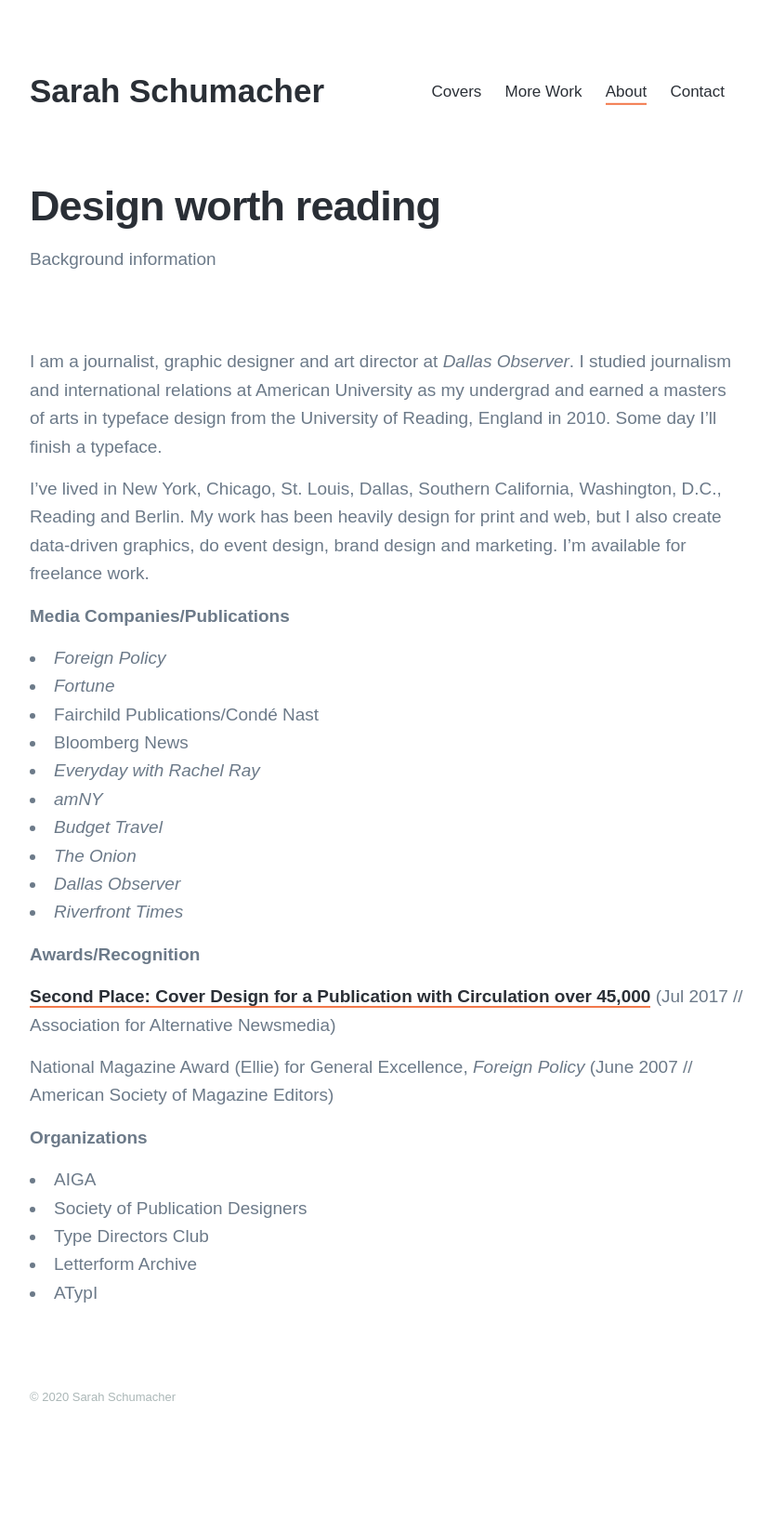
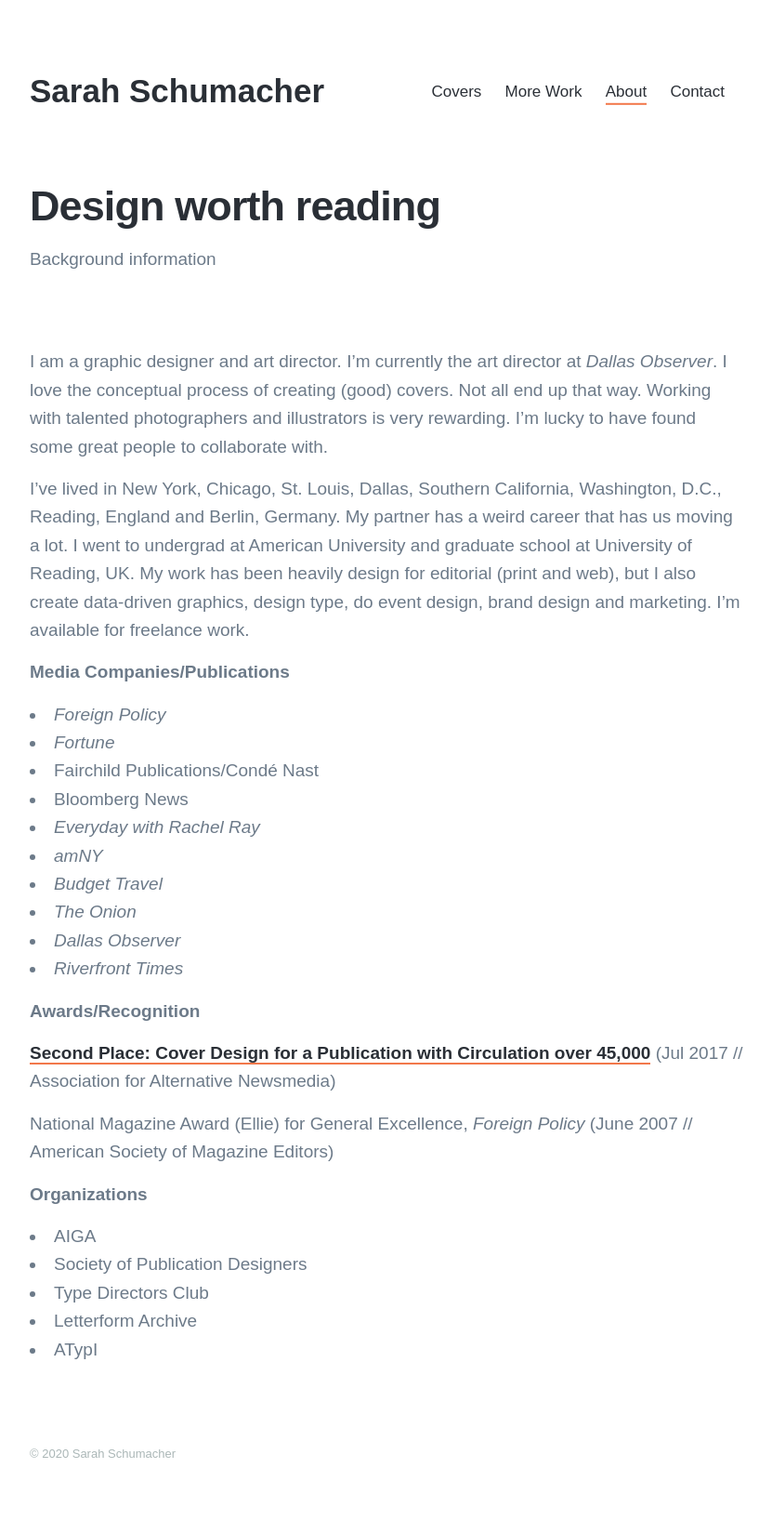
Before and after one commit to snsnsns/snsnsns.github.io, a Jekyll site: the page built from _pages/about.md, in a window 1280 px wide. Shown: the whole page at 93% size, without its empty margins (224-1055 px from the left). Built offline with Jekyll 4.4.1, drawn with Linux system fonts in a browser that asks for light colours; nearby versions of some CDN libraries; some web fonts are replaced; before the commit the page ends 1589 px from its top, so only the background shows below that.

Commit message:
update about.md

```diff
--- a/_pages/about.md
+++ b/_pages/about.md
@@ -3,9 +3,9 @@
 subtitle: Background information
 description: Art Direction & Design
 ---
-I am a journalist, graphic designer and art director at *Dallas Observer*. I studied journalism and international relations at American University as my undergrad and earned a masters of arts in typeface design from the University of Reading, England in 2010. Some day I'll finish a typeface.
+I am a graphic designer and art director. I'm currently the art director at *Dallas Observer*. I love the conceptual process of creating (good) covers. Not all end up that way. Working with talented photographers and illustrators is very rewarding. I'm lucky to have found some great people to collaborate with.
 
-I've lived in New York, Chicago, St. Louis, Dallas, Southern California, Washington, D.C., Reading and Berlin. My work has been heavily design for print and web, but I also create data-driven graphics, do event design, brand design and marketing. I'm available for freelance work.
+I've lived in New York, Chicago, St. Louis, Dallas, Southern California, Washington, D.C., Reading, England and Berlin, Germany. My partner has a weird career that has us moving a lot. I went to undergrad at American University and graduate school at University of Reading, UK. My work has been heavily design for editorial (print and web), but I also create data-driven graphics, design type, do event design, brand design and marketing. I'm available for freelance work.
 
 __Media Companies/Publications__
 + *Foreign Policy*
```
